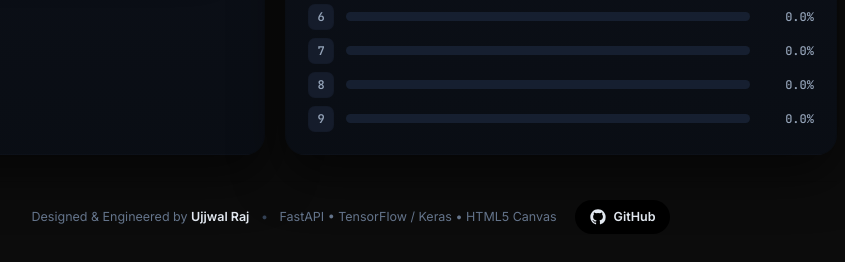
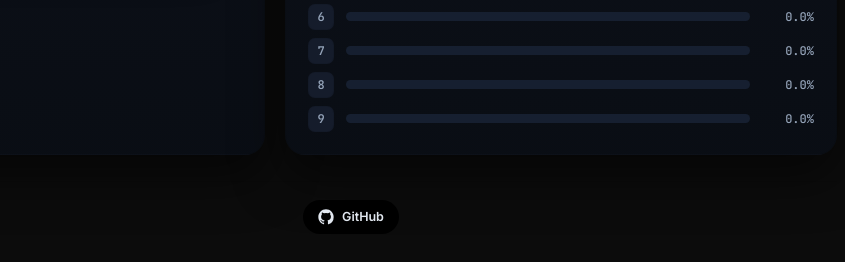
Before and after one commit to UjjwalRaj2025/Mnist, a FastAPI app: page / in a window 1280 px wide. Shown: the part 686-948 px from the top of the page, without its empty margins (289-1134 px from the left). Run offline with FastAPI, Linux system fonts and the light colour scheme.

Commit message:
Update index.html

```diff
--- a/templates/index.html
+++ b/templates/index.html
@@ -165,11 +165,7 @@
         </main>
 
         <footer class="footer">
-            <p class="footer-credit">
-                Designed &amp; Engineered by <strong>Ujjwal Raj</strong>
-                <span class="footer-sep">•</span>
-                FastAPI • TensorFlow / Keras • HTML5 Canvas
-            </p>
+
             <!-- Replace href with your GitHub repository URL -->
             <a
                 href="https://github.com/UjjwalRaj2025"
```
